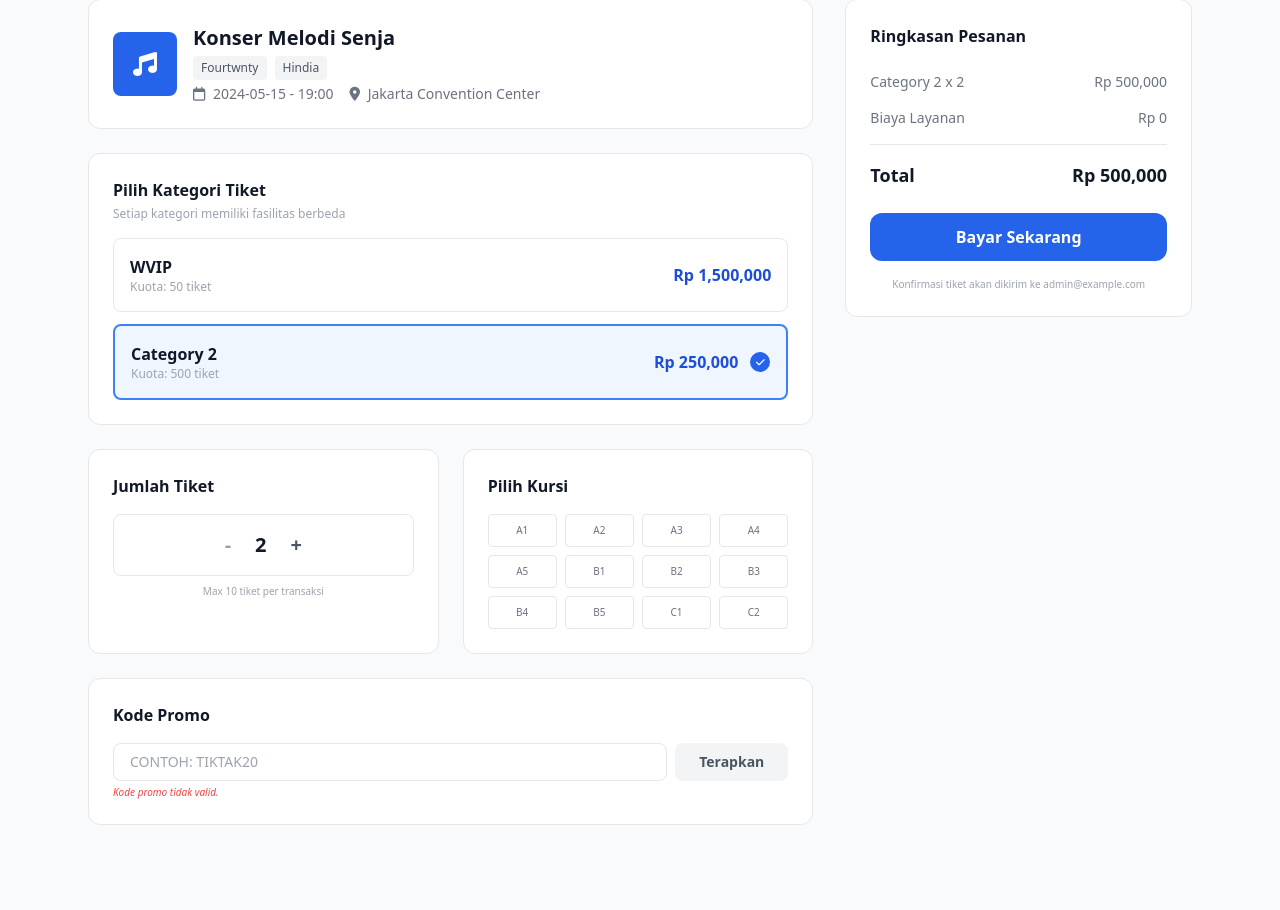
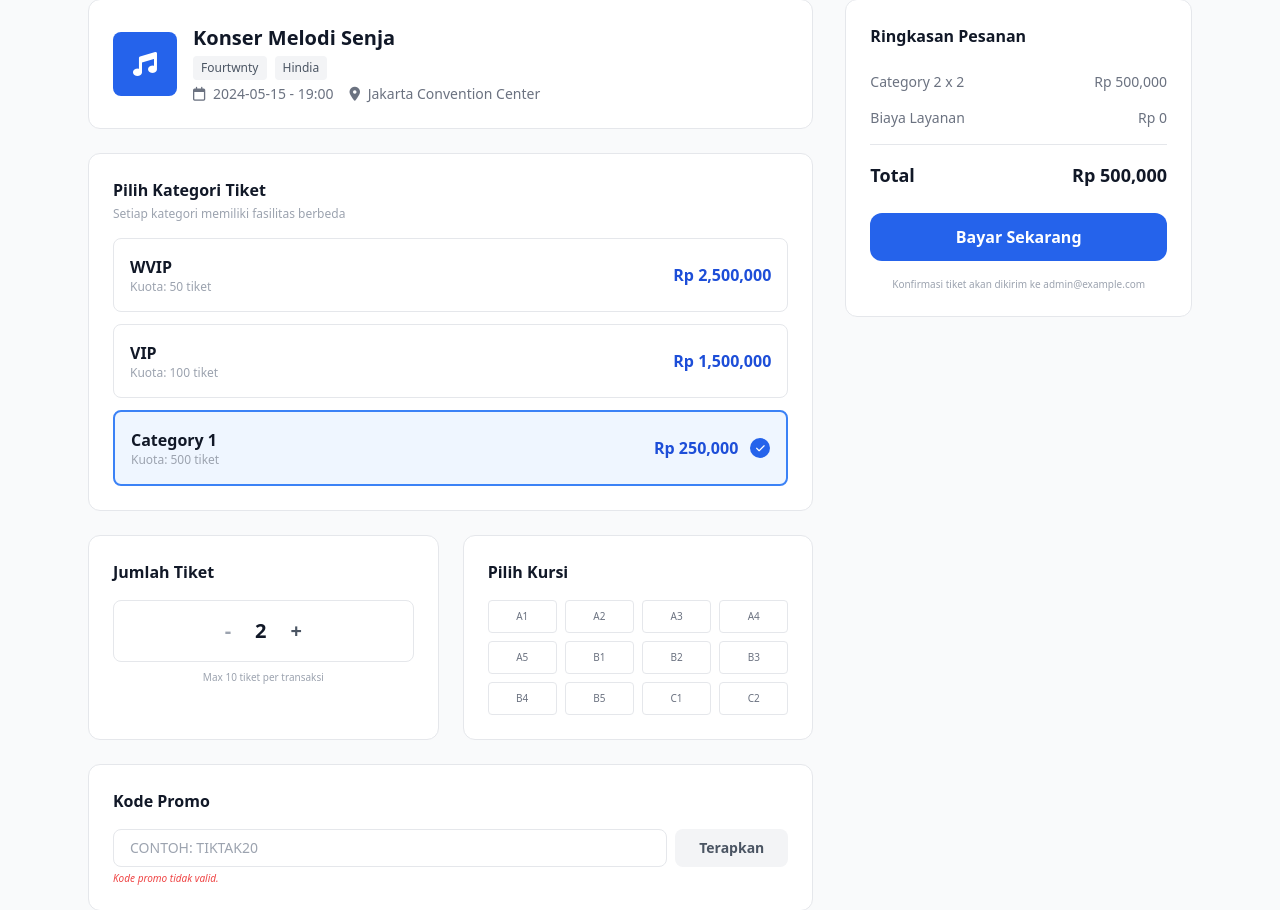
Before and after one commit to NisriinaWakhdah/TK-E-MenjadiBasdut, a Django app: page /order/checkout/customer in a window 1280 px wide. Shown: the part 89-999 px from the top of the page. Before the commit the page ends 914 px from the top, so only its background shows below. Run offline with Django 5.2, Linux system fonts and the light colour scheme; some libraries are stand-ins or nearby versions.

Commit message:
Add category seat

```diff
--- a/order/templates/checkout/customer_checkout.html
+++ b/order/templates/checkout/customer_checkout.html
@@ -48,12 +48,20 @@
                                 <p class="font-bold">WVIP</p>
                                 <p class="text-xs text-gray-400">Kuota: 50 tiket</p>
                             </div>
+                            <p class="font-bold text-blue-700">Rp 2,500,000</p>
+                        </div>
+
+                        <div class="border rounded-lg p-4 flex justify-between items-center hover:border-blue-500 cursor-pointer transition">
+                            <div>
+                                <p class="font-bold">VIP</p>
+                                <p class="text-xs text-gray-400">Kuota: 100 tiket</p>
+                            </div>
                             <p class="font-bold text-blue-700">Rp 1,500,000</p>
                         </div>
 
                         <div class="border-2 border-blue-500 bg-blue-50 rounded-lg p-4 flex justify-between items-center">
                             <div>
-                                <p class="font-bold">Category 2</p>
+                                <p class="font-bold">Category 1</p>
                                 <p class="text-xs text-gray-400">Kuota: 500 tiket</p>
                             </div>
                             <div class="flex items-center gap-3">
```
Also changed, not shown: db.sqlite3.
